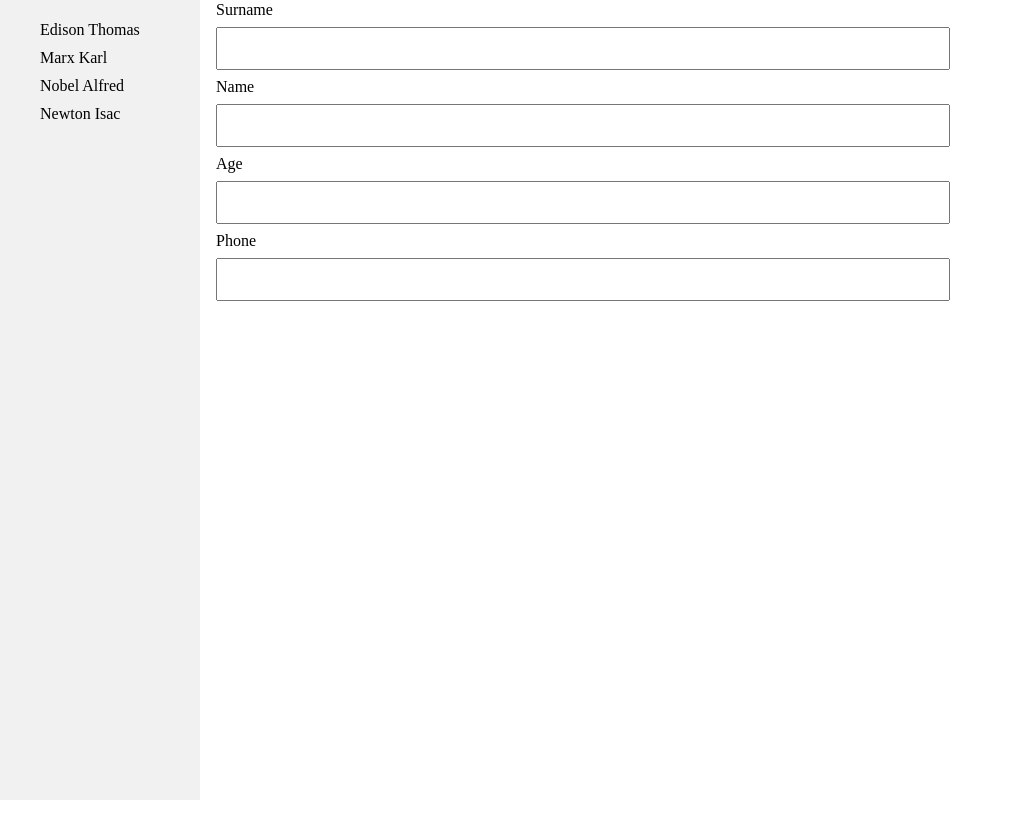
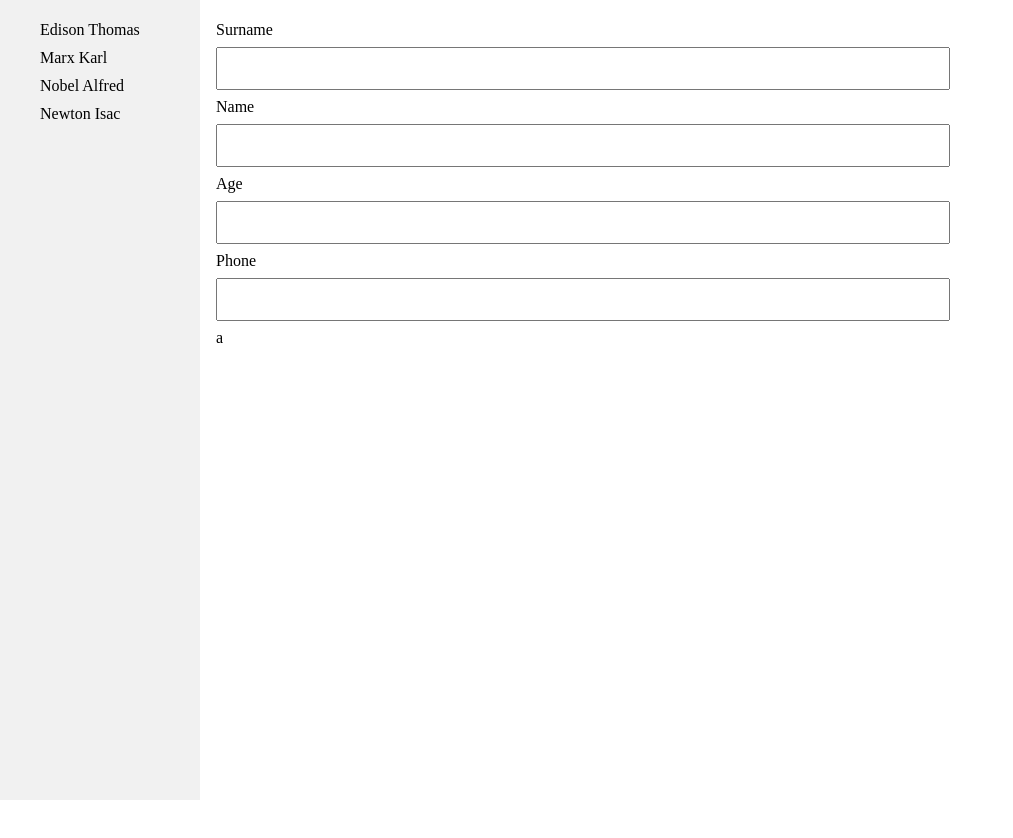
Before and after one commit to ShatalovViktor/hometasks, a React (Create React App) app: page / in a window 1280 px wide. Shown: the top 838 px of the page, without its empty margins (0-1013 px from the left). Built offline with nearby package versions, Linux system fonts and the light colour scheme; the HTML template or start-up script is replaced by a standard one.

Commit message:
add formControllers

```diff
--- a/src/components/ContactForm/ContactForm.css
+++ b/src/components/ContactForm/ContactForm.css
@@ -1,4 +1,5 @@
 .form-container {
+    margin-top: 20px;
     width: 70%;
 }
 input[type=text] {
--- a/src/components/ContactForm/ContactForm.js
+++ b/src/components/ContactForm/ContactForm.js
@@ -1,6 +1,7 @@
 import React from 'react'
 import PropTypes from 'prop-types'
 import './ContactForm.css'
+import FormControllers from './FormControllers'
 
 class ContactForm extends React.Component {
   render () {
@@ -23,6 +24,7 @@ class ContactForm extends React.Component {
             <label>Phone</label>
             <input type='text' value='' />
           </div>
+          <FormControllers />
         </form>
       </div>
     )
--- /dev/null
+++ b/src/components/ContactForm/FormControllers.js
@@ -0,0 +1,9 @@
+import React from 'react'
+
+class FormControllers extends React.Component {
+  render () {
+    return ('a')
+  }
+}
+
+export default FormControllers
```
